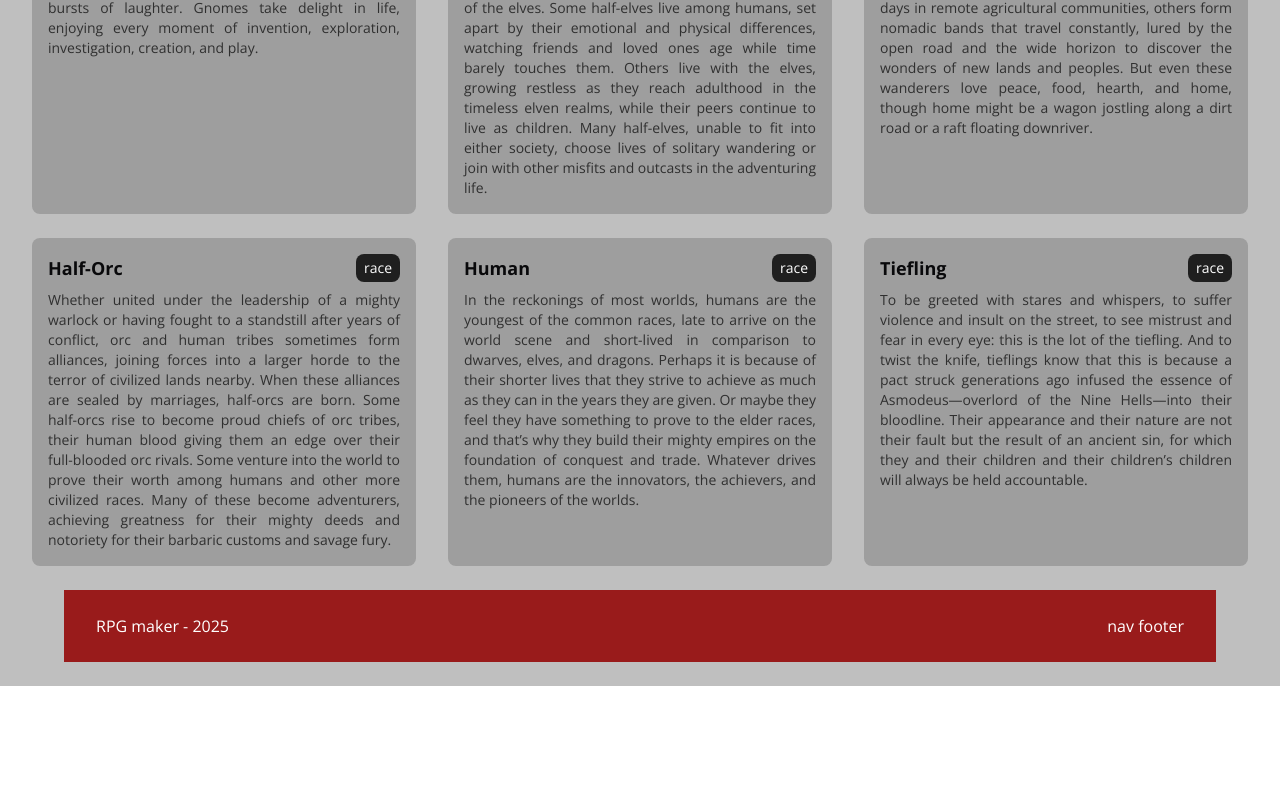
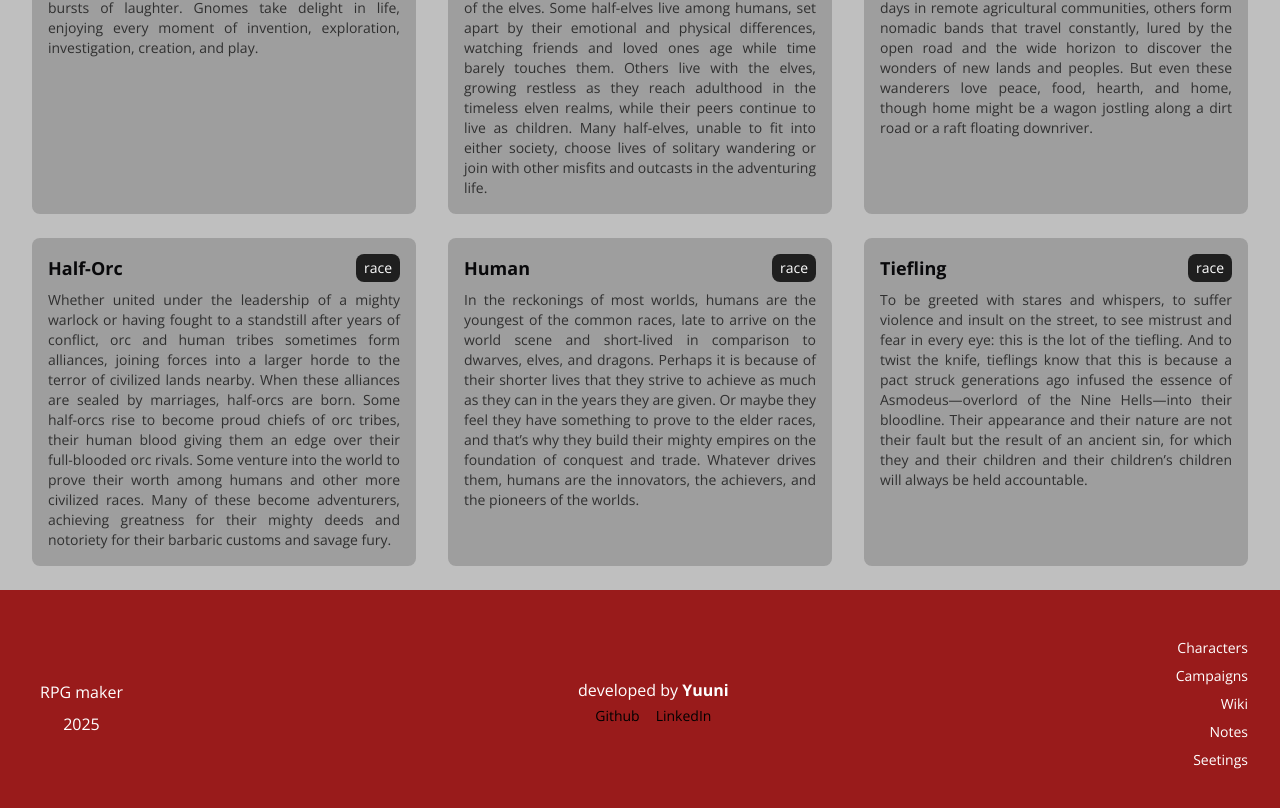
Before and after one commit to yujinishioka/rpg-manager, a Next.js app: page /wiki in a window 1280 px wide. Shown: the part 664-1472 px from the top of the page. Before the commit the page ends 1350 px from the top, so only its background shows below. Built offline with nearby package versions, Linux system fonts and the light colour scheme.

Commit message:
feat: alteracao de footer

```diff
--- a/components/global/Footer.tsx
+++ b/components/global/Footer.tsx
@@ -1,9 +1,22 @@
+import Link from "next/link";
+import FooterMenu from "../nav/FooterMenu";
+
 export default function Footer() {
   return (
-    <div className="w-[90vw] mb-6 py-6 bg-primary">
-      <div className="container flex items-center justify-between text-white">
-        <p>RPG maker - 2025</p>
-        <p>nav footer</p>
+    <div className="w-full py-12 bg-primary">
+      <div className="container flex flex-col gap-12 items-center justify-between text-white md:flex-row">
+        <FooterMenu className="md:order-3" />
+        <div className="flex flex-col items-center md:order-1">
+          <Link href="/" className="p-2">RPG maker</Link>
+          <p>2025</p>
+        </div>
+        <div className="flex flex-col items-center md:order-2">
+          <p>developed by <span className="font-bold">Yuuni</span></p>
+          <div className="flex text-sm text-black">
+            <Link href="https://github.com/yujinishioka" className="py-1 px-2 hover:text-blue-300">Github</Link>
+            <Link href="https://www.linkedin.com/in/yuji-nishioka/" className="py-1 px-2 hover:text-blue-300">LinkedIn</Link>
+          </div>
+        </div>
       </div>
     </div>
   );
--- /dev/null
+++ b/components/nav/FooterMenu.tsx
@@ -0,0 +1,20 @@
+import Link from "next/link";
+import { twMerge } from "tailwind-merge";
+
+interface FooterMenuProps {
+  readonly className?: string;
+}
+
+export default function FooterMenu({ className }: FooterMenuProps) {
+  const standardClassName = "text-sm text-white hover:text-black/90";
+
+  return (
+    <div className={twMerge("flex flex-col gap-x-4 gap-y-2 items-end justify-center md:justify-end", className)}>
+      <Link href="/characters" className={standardClassName}>Characters</Link>
+      <Link href="/campaigns" className={standardClassName}>Campaigns</Link>
+      <Link href="/wiki" className={standardClassName}>Wiki</Link>
+      <Link href="/notes" className={standardClassName}>Notes</Link>
+      <Link href="/seetings" className={standardClassName}>Seetings</Link>
+    </div>
+  );
+}
--- a/styles/global.css
+++ b/styles/global.css
@@ -4,12 +4,12 @@
 
 @layer base {
   .custom-min-margin {
-    min-height: calc(100vh - 15rem);
+    min-height: calc(100vh - 36.5rem);
   }
 
   @media (min-width: 1024px) {
     .custom-min-margin {
-      min-height: calc(100vh - 17rem);
+      min-height: calc(100vh - 25.25rem);
     }
   }
 }
```
